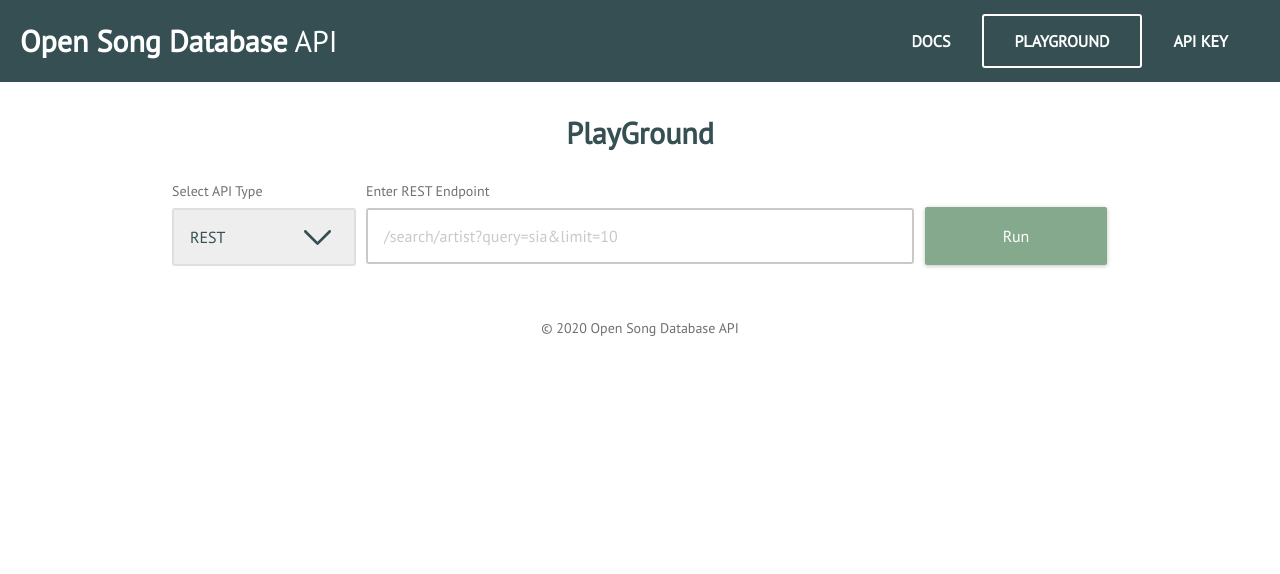
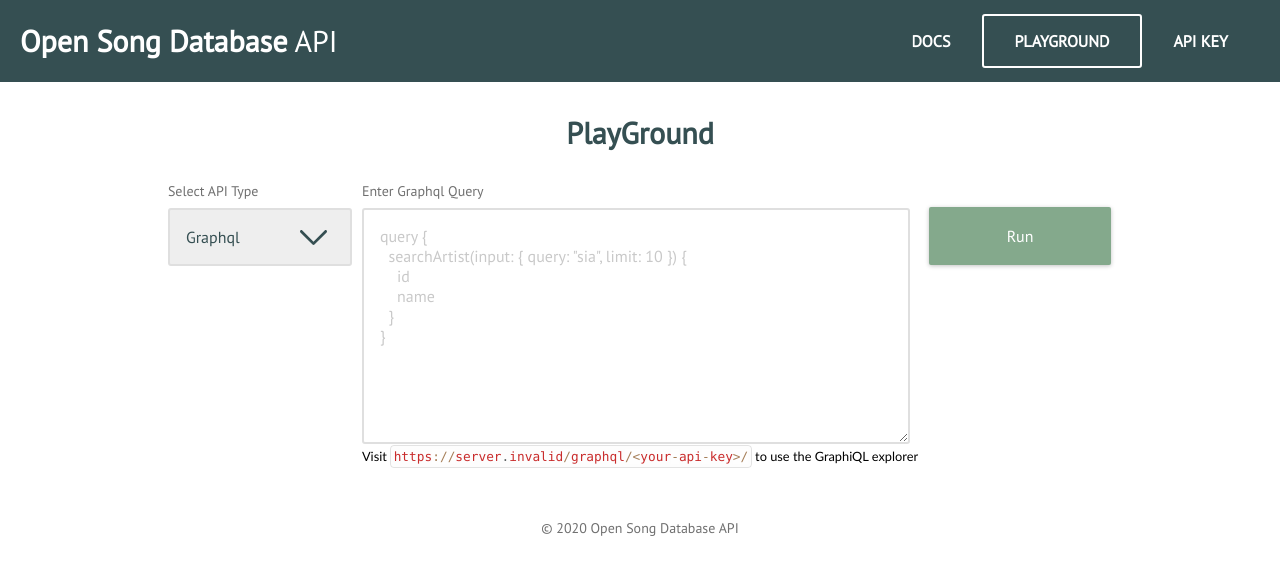
Before and after one commit to cokoghenun/open-song-database, a React (Create React App) app: page /playground in a window 1280 px wide. Shown: the top 574 px of the page. Built offline with nearby package versions, Linux system fonts and the light colour scheme; no server answers.

Commit message:
docs: Adds ref to graphiql explorer

```diff
--- a/src/routes/PlayGround.js
+++ b/src/routes/PlayGround.js
@@ -10,13 +10,13 @@ import mq from '../utils/mq';
 import Info from '../components/Info';
 
 const PlayGround = ({ location: { search } }) => {
-  const { baseUrl } = useContext(AppContext);
   const _search = new URLSearchParams(search);
   const [response, setResponse] = useState('');
   const [loading, setLoading] = useState(false);
+  const { baseUrl, gqlUrl } = useContext(AppContext);
   const [query, setQuery] = useState(_search.get('query') || '');
   const [status, setStatus] = useState({ status: null, text: null });
-  const [queryType, setQueryType] = useState(_search.get('qType') || 'rest');
+  const [queryType, setQueryType] = useState(_search.get('qType') || 'graphql');
 
   const runQuery = async (e) => {
     e.preventDefault();
@@ -167,6 +167,7 @@ const PlayGround = ({ location: { search } }) => {
                   placeholder='/search/artist?query=sia&limit=10'
                 />
               ) : (
+                <div>
                   <textarea
                     required
                     rows='10'
@@ -181,6 +182,12 @@ const PlayGround = ({ location: { search } }) => {
 }`}
                     onChange={({ target }) => setQuery(target.value)}
                   ></textarea>
+                  <div css={{fontSize: '0.8rem'}} className='line-numbers language-js'>
+                    Visit {' '}
+                    <code>{gqlUrl + '/<your-api-key>/'}</code>
+                    {' '}to use the GraphiQL explorer
+                  </div>
+                </div>
               )}
             </div>
             <div css={{ marginTop: '23px' }}>
```
Lines whose indentation alone changed are shown as unchanged.
